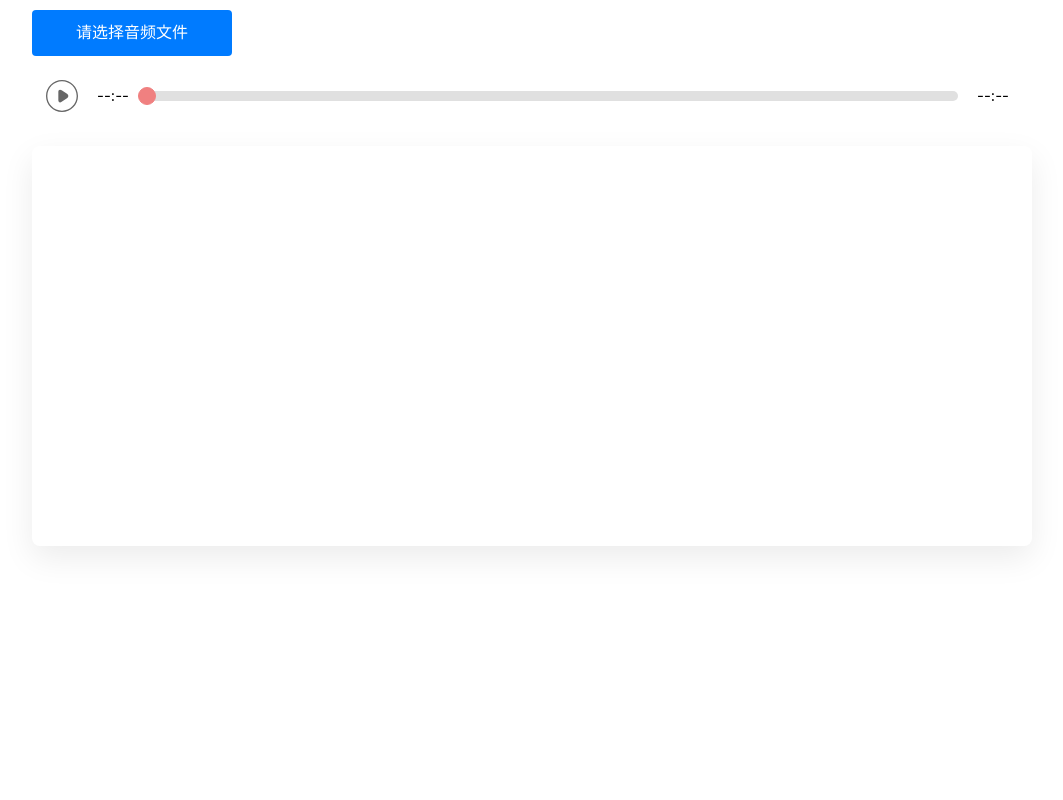
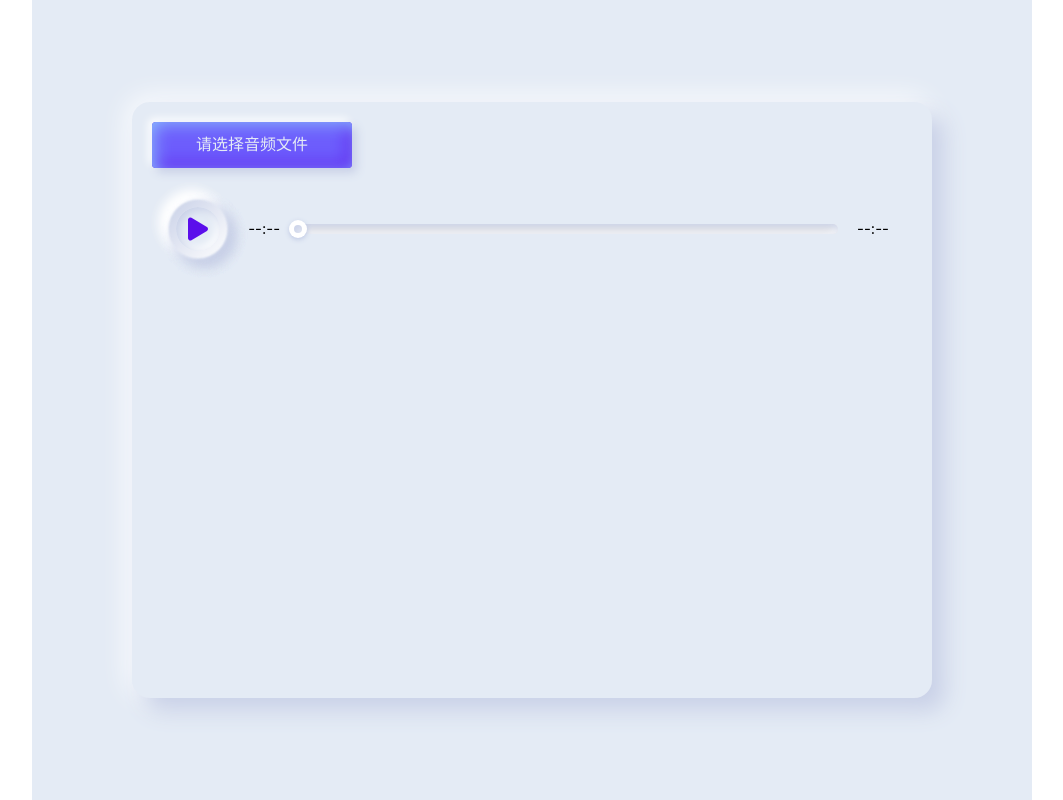
Before and after one commit to zhangran963/audiowaves, a Vue app: page /audio in a window 1280 px wide. Shown: the whole page, without its empty margins (108-1171 px from the left). Built offline with nearby package versions, Linux system fonts and the light colour scheme.

Commit message:
feat: 美化;

```diff
--- a/src/assets/base.css
+++ b/src/assets/base.css
@@ -34,6 +34,18 @@
   --color-text: var(--vt-c-text-dark-1);
 
   --section-gap: 160px;
+}
+
+:root {
+  --primary-light: #8abdff;
+  --primary: #6d5dfc;
+  --primary-dark: #5b0eeb;
+
+  --white: #ffffff;
+  --greyLight-1: #e4ebf5;
+  --greyLight-2: #c8d0e7;
+  --greyLight-3: #bec8e4;
+  --greyDark: #9baacf;
 }
 
 @media (prefers-color-scheme: dark) {
--- a/src/assets/main.css
+++ b/src/assets/main.css
@@ -1,4 +1,5 @@
 @import './base.css';
+@import './physics.css';
 
 #app {
   max-width: 1000px;
--- /dev/null
+++ b/src/assets/physics.css
@@ -0,0 +1,29 @@
+/* .physical-block-outer {
+  box-shadow:
+    0.3rem 0.3rem 0.6rem var(--greyLight-2),
+    -0.2rem -0.2rem 0.5rem var(--white);
+  border-radius: 1rem;
+}
+.physical-block-inner {
+  box-shadow:
+    inset 0.2rem 0.2rem 0.5rem var(--greyLight-2),
+    inset -0.2rem -0.2rem 0.5rem var(--white);
+  border-radius: 1rem;
+} */
+
+.physical-outer {
+  box-shadow:
+    0.3rem 0.3rem 0.6rem var(--greyLight-2),
+    -0.2rem -0.2rem 0.5rem var(--white);
+}
+.physical-inner {
+  box-shadow:
+    inset 0.2rem 0.2rem 0.5rem var(--greyLight-2),
+    inset -0.2rem -0.2rem 0.5rem var(--white);
+}
+
+/* .physical-circle-outer {
+  box-shadow:
+    0.3rem 0.3rem 0.6rem var(--greyLight-2),
+    -0.2rem -0.2rem 0.5rem var(--white);
+} */
--- a/src/components/FileInput.vue
+++ b/src/components/FileInput.vue
@@ -46,8 +46,13 @@ export default {
   }
   .file-button {
     display: inline-block;
-    background-color: #007bff;
-    color: white;
+    background-color: var(--primary);
+    box-shadow:
+      inset 0.2rem 0.2rem 1rem var(--primary-light),
+      inset -0.2rem -0.2rem 1rem var(--primary-dark),
+      0.3rem 0.3rem 0.6rem var(--greyLight-2),
+      -0.2rem -0.2rem 0.5rem var(--white);
+    color: var(--greyLight-1);
     border: none;
     border-radius: 4px;
     padding: 10px 15px;
--- /dev/null
+++ b/src/components/button/index.vue
@@ -0,0 +1,49 @@
+<template>
+  <div class="my-btn" :class="`my-btn__${type}`">
+    <slot />
+  </div>
+</template>
+
+<script lang="ts">
+import { defineComponent } from 'vue'
+
+export default defineComponent({
+  name: 'MyButton',
+  props: {
+    type: {
+      type: String as () => 'primary' | 'secondary',
+      default: 'primary'
+    }
+  }
+})
+</script>
+
+<style lang="scss">
+.my-btn {
+  min-width: 80px;
+  height: 40px;
+  border-radius: 4px;
+  box-shadow:
+    0.3rem 0.3rem 0.6rem var(--greyLight-2),
+    -0.2rem -0.2rem 0.5rem var(--white);
+  display: inline-flex;
+  align-items: center;
+  justify-content: center;
+  cursor: pointer;
+  transition: 0.3s ease;
+}
+
+.my-btn__primary {
+  background: var(--primary);
+  box-shadow:
+    inset 0.2rem 0.2rem 1rem var(--primary-light),
+    inset -0.2rem -0.2rem 1rem var(--primary-dark),
+    0.3rem 0.3rem 0.6rem var(--greyLight-2),
+    -0.2rem -0.2rem 0.5rem var(--white);
+  color: var(--greyLight-1);
+}
+
+.my-btn__secondary {
+  color: var(--greyDark);
+}
+</style>
--- /dev/null
+++ b/src/components/circleWave.vue
@@ -0,0 +1,131 @@
+<template>
+  <div class="circle">
+    <span class="circle__btn" :class="{ shadow: !isAnimate }">
+      <slot />
+    </span>
+    <span class="circle__back-1" :class="{ paused: !isAnimate }"></span>
+    <span class="circle__back-2" :class="{ paused: !isAnimate }"></span>
+  </div>
+</template>
+
+<script lang="ts">
+import { defineComponent } from 'vue'
+
+export default defineComponent({
+  name: 'CircleWave',
+  props: {
+    isAnimate: {
+      type: Boolean,
+      default: false
+    }
+  }
+})
+</script>
+
+<style lang="scss">
+$shadow:
+  0.3rem 0.3rem 0.6rem var(--greyLight-2),
+  -0.2rem -0.2rem 0.5rem var(--white);
+$inner-shadow:
+  inset 0.2rem 0.2rem 0.5rem var(--greyLight-2),
+  inset -0.2rem -0.2rem 0.5rem var(--white);
+
+/*  PLAY BUTTON  */
+.circle {
+  grid-column: 2 / 3;
+  grid-row: 4 / 6;
+  justify-self: center;
+  border-radius: 1rem;
+  display: grid;
+  grid-template-rows: 1fr;
+  justify-items: center;
+  align-items: center;
+
+  &__btn {
+    grid-row: 1 / 2;
+    grid-column: 1 / 2;
+    padding: 6px;
+    display: flex;
+    margin: 0.6rem;
+    justify-content: center;
+    align-items: center;
+    border-radius: 50%;
+    font-size: 3.2rem;
+    color: var(--primary);
+    z-index: 300;
+    background: var(--greyLight-1);
+    box-shadow: $shadow;
+    cursor: pointer;
+    position: relative;
+    &.shadow {
+      box-shadow: $inner-shadow;
+    }
+
+    .play {
+      position: absolute;
+      opacity: 0;
+      transition: all 0.2s linear;
+      &.visibility {
+        opacity: 1;
+      }
+    }
+    .pause {
+      position: absolute;
+      transition: all 0.2s linear;
+      &.visibility {
+        opacity: 0;
+      }
+    }
+  }
+
+  &__back-1,
+  &__back-2 {
+    grid-row: 1 / 2;
+    grid-column: 1 / 2;
+    width: 60px;
+    height: 60px;
+    border-radius: 50%;
+    filter: blur(1px);
+    z-index: 100;
+  }
+
+  &__back-1 {
+    box-shadow:
+      0.4rem 0.4rem 0.8rem var(--greyLight-2),
+      -0.4rem -0.4rem 0.8rem var(--white);
+    background: linear-gradient(to bottom right, var(--greyLight-2) 0%, var(--white) 100%);
+    animation: waves 4s linear infinite;
+
+    &.paused {
+      animation-play-state: paused;
+    }
+  }
+
+  &__back-2 {
+    box-shadow:
+      0.4rem 0.4rem 0.8rem var(--greyLight-2),
+      -0.4rem -0.4rem 0.8rem var(--white);
+    animation: waves 4s linear 2s infinite;
+
+    &.paused {
+      animation-play-state: paused;
+    }
+  }
+}
+
+@keyframes waves {
+  0% {
+    transform: scale(1);
+    opacity: 1;
+  }
+
+  50% {
+    opacity: 1;
+  }
+
+  100% {
+    transform: scale(2);
+    opacity: 0;
+  }
+}
+</style>
--- /dev/null
+++ b/src/components/icons/pause.vue
@@ -0,0 +1,14 @@
+<template>
+  <svg
+    xmlns="http://www.w3.org/2000/svg"
+    class="ionicon s-ion-icon"
+    viewBox="0 0 512 512"
+    width="32"
+    height="32"
+    fill="var(--primary-dark)"
+  >
+    <path
+      d="M208 432h-48a16 16 0 01-16-16V96a16 16 0 0116-16h48a16 16 0 0116 16v320a16 16 0 01-16 16zM352 432h-48a16 16 0 01-16-16V96a16 16 0 0116-16h48a16 16 0 0116 16v320a16 16 0 01-16 16z"
+    ></path>
+  </svg>
+</template>
--- /dev/null
+++ b/src/components/icons/play.vue
@@ -0,0 +1,14 @@
+<template>
+  <svg
+    xmlns="http://www.w3.org/2000/svg"
+    class="ionicon s-ion-icon"
+    viewBox="0 0 512 512"
+    width="32"
+    height="32"
+    fill="var(--primary-dark)"
+  >
+    <path
+      d="M133 440a35.37 35.37 0 01-17.5-4.67c-12-6.8-19.46-20-19.46-34.33V111c0-14.37 7.46-27.53 19.46-34.33a35.13 35.13 0 0135.77.45l247.85 148.36a36 36 0 010 61l-247.89 148.4A35.5 35.5 0 01133 440z"
+    ></path>
+  </svg>
+</template>
--- a/src/components/index.ts
+++ b/src/components/index.ts
@@ -1,4 +1,6 @@
-export { default as IconPlay } from './icons/IconPlay.vue'
-export { default as IconPause } from './icons/IconPause.vue'
+export { default as IconPlay } from './icons/play.vue'
+export { default as IconPause } from './icons/pause.vue'
 export { default as FileInput } from './FileInput.vue'
 export { default as ProgressBar } from './progressBar/index.vue'
+export { default as MyButton } from './button/index.vue'
+export { default as CircleWave } from './circleWave.vue'
--- a/src/components/progressBar/index.vue
+++ b/src/components/progressBar/index.vue
@@ -141,6 +141,9 @@ export default {
   border-radius: 5px;
   height: 10px;
   margin: 10px;
+  box-shadow:
+    inset 0.2rem 0.2rem 0.5rem var(--greyLight-2),
+    inset -0.2rem -0.2rem 0.5rem var(--white);
   position: relative;
 
   &.is-seekable {
@@ -149,7 +152,12 @@ export default {
 }
 
 .progress {
-  background: #3b82f6;
+  background: linear-gradient(
+    -1deg,
+    var(--primary-dark) 0%,
+    var(--primary) 50%,
+    var(--primary-light) 100%
+  );
   border-radius: 5px;
   height: 100%;
   transition: width 0.2s linear;
@@ -163,8 +171,23 @@ export default {
     width: 18px;
     height: 18px;
     border-radius: 50%;
-    border: 1px solid lightcoral;
-    background-color: lightcoral;
+    background-color: var(--white);
+    box-shadow: 0px 0.1rem 0.3rem 0px var(--greyLight-3);
+
+    display: flex;
+    justify-content: center;
+    align-items: center;
+
+    &::after {
+      content: '';
+      position: absolute;
+      width: 8px;
+      height: 8px;
+      border-radius: 50%;
+      box-shadow:
+        inset 0.2rem 0.2rem 0.5rem var(--greyLight-2),
+        inset -0.2rem -0.2rem 0.5rem var(--white);
+    }
 
     &.is-dragable {
       cursor: pointer;
--- a/src/views/AudioView/composables/canvas.ts
+++ b/src/views/AudioView/composables/canvas.ts
@@ -1,4 +1,4 @@
-import { computed, inject, ref, watch, nextTick, type Ref } from 'vue'
+import { computed, ref, watch, nextTick } from 'vue'
 
 export const useCanvas = () => {
   const canvasRef = ref<HTMLCanvasElement>()
@@ -9,11 +9,10 @@ export const useCanvas = () => {
     if (!canvasEle) return
     await nextTick()
 
-    const audioViewElement = document.querySelector('.audio-view')
-    console.log('* audioViewElement', audioViewElement)
-    // console.log('* audioWidth.in  ', audioWidth?.value)
-    canvasEle.width = audioViewElement!.clientWidth
-    canvasEle.height = 400
+    const audioViewElement = document.querySelector('.audio-view-content')
+    const clientWidth = audioViewElement!.clientWidth
+    canvasEle.width = clientWidth
+    canvasEle.height = clientWidth * 0.5
   })
 
   const clearCanvas = () => {
--- a/src/views/AudioView/index.vue
+++ b/src/views/AudioView/index.vue
@@ -1,5 +1,7 @@
 <template>
   <div class="audio-view">
+    <div class="audio-view-wrapper">
+      <div class="audio-view-content">
         <FileInput
           class="audio-view-fileinput"
           accept="audio/mp3"
@@ -7,12 +9,13 @@
           @change="fileChangeHandle"
           >{{ fileInputName || '请选择音频文件' }}</FileInput
         >
-
         <!-- 播放控制按钮 -->
         <div class="play-line">
           <div class="play-line-controls">
+            <CircleWave :is-animate="playing">
               <IconPause v-if="playing" :disabled="!analyserIsReady" @click="pause"></IconPause>
               <IconPlay v-else :disabled="!analyserIsReady" @click="play"></IconPlay>
+            </CircleWave>
           </div>
           <div class="progress-line">
             <div class="progress-line-start">{{ currentTimeStr }}</div>
@@ -30,10 +33,12 @@
         </div>
         <canvas id="canvas" ref="canvasRef" class="audio-view-canvas"></canvas>
       </div>
+    </div>
+  </div>
 </template>
 
 <script lang="ts">
-import { IconPlay, IconPause, FileInput, ProgressBar } from '@/components'
+import { IconPlay, IconPause, FileInput, ProgressBar, CircleWave } from '@/components'
 import { useData } from './composables'
 
 export default {
@@ -42,7 +47,8 @@ export default {
     FileInput,
     ProgressBar,
     IconPlay,
-    IconPause
+    IconPause,
+    CircleWave
   },
   setup() {
     return {
@@ -54,15 +60,18 @@ export default {
 
 <style lang="scss">
 .audio-view {
-  padding: 10px 0;
-  &-fileinput {
+  min-height: 100vh;
+  background-color: var(--greyLight-1);
+
+  &-wrapper {
+    padding: 20px;
   }
 
   .play-line {
     display: flex;
     flex-direction: row;
     align-items: center;
-    padding: 14px 14px;
+    padding: 20px 14px;
 
     &-controls {
       padding: 10px 0px;
@@ -89,9 +98,30 @@ export default {
   }
 
   &-canvas {
-    margin-top: 10px;
     border-radius: 8px;
-    box-shadow: 0 12px 32px 0 hsla(0, 0%, 5%, 0.08);
+  }
+}
+
+@media screen and (min-width: 600px) {
+  .audio-view {
+    display: flex;
+    align-items: center;
+    justify-content: center;
+    &-wrapper {
+      width: 80%;
+      max-width: 800px;
+      margin: 30px 0;
+      border-radius: 18px;
+      box-shadow:
+        0.8rem 0.8rem 1.4rem var(--greyLight-2),
+        -0.2rem -0.2rem 1.8rem var(--white);
+    }
+  }
+}
+@media screen and (max-width: 600px) {
+  .audio-view {
+    &-wrapper {
+    }
   }
 }
 </style>
```
Lines whose indentation alone changed are shown as unchanged.
